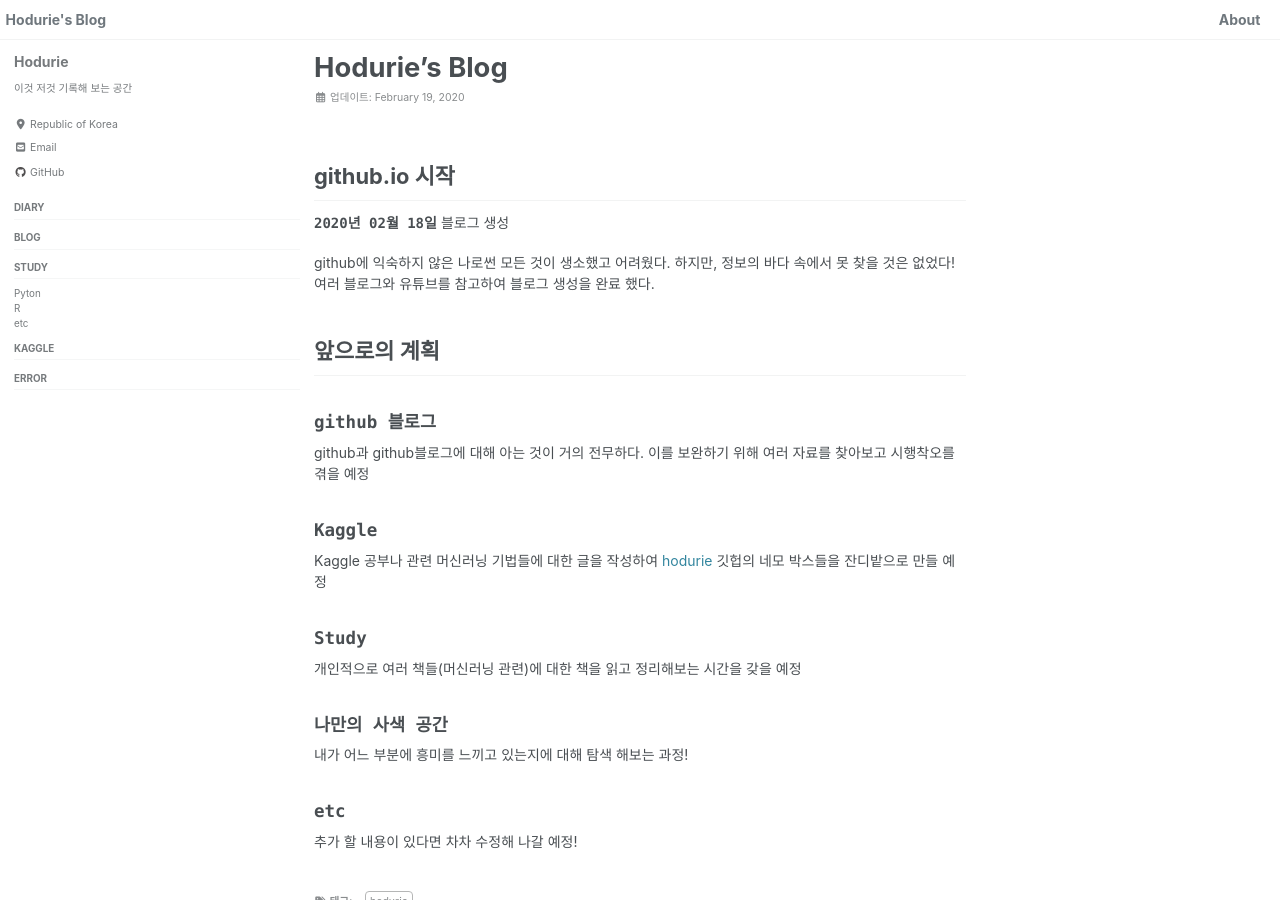
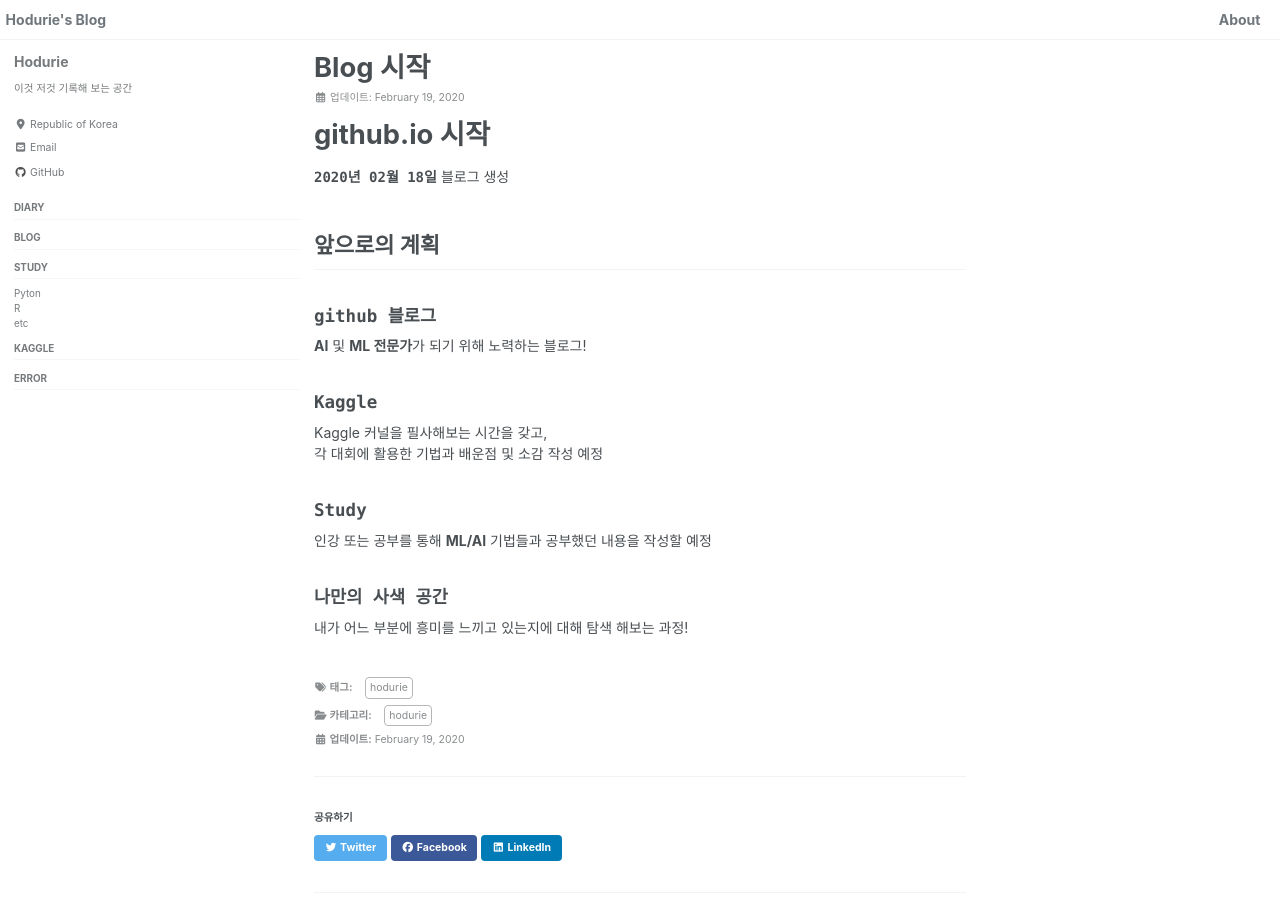
Before and after one commit to hodurie/hodurie.github.io, a Jekyll site: the page built from _posts/2020-02-19-hodurie's-first-post.md, in a window 1280 px wide and 900 px high. Built offline with Jekyll 4.4.1, drawn with Linux system fonts in a browser that asks for light colours; nearby versions of some CDN libraries; comment, search, counter and statistics services are not loaded.

Commit message:
[Diary] 블로그 시작

```diff
--- a/_posts/2020-02-19-hodurie's-first-post.md
+++ b/_posts/2020-02-19-hodurie's-first-post.md
@@ -1,5 +1,5 @@
 ---
-title: "Hodurie's Blog"
+title: "Blog 시작"
 type: post
 permalink: /diary/
 category:
@@ -8,30 +8,20 @@ tag:
     - hodurie
 siderbar_main: true
 ---
-
-## github.io 시작
+# github.io 시작
 **`2020년 02월 18일`**
 블로그 생성
 
-github에 익숙하지 않은 나로썬 모든 것이 생소했고 어려웠다.
-하지만, 정보의 바다 속에서 못 찾을 것은 없었다!
-여러 블로그와 유튜브를 참고하여 블로그 생성을 완료 했다.
-
 ## 앞으로의 계획
 ### `github 블로그`
-
-github과 github블로그에 대해 아는 것이 거의 전무하다.
-이를 보완하기 위해 여러 자료를 찾아보고 시행착오를 겪을 예정
+**AI** 및 **ML 전문가**가 되기 위해 노력하는 블로그!
 
 ### `Kaggle`
-Kaggle 공부나 관련 머신러닝 기법들에 대한 글을 작성하여
-[hodurie](http://github.com/hodurie) 깃헙의 네모 박스들을 잔디밭으로 만들 예정
+Kaggle 커널을 필사해보는 시간을 갖고,
+각 대회에 활용한 기법과 배운점 및 소감 작성 예정
 
 ### `Study`
-개인적으로 여러 책들(머신러닝 관련)에 대한 책을 읽고 정리해보는 시간을 갖을 예정
+인강 또는 공부를 통해 **ML/AI** 기법들과 공부했던 내용을 작성할 예정
 
 ### `나만의 사색 공간`
 내가 어느 부분에 흥미를 느끼고 있는지에 대해 탐색 해보는 과정!
-
-### `etc`
-추가 할 내용이 있다면 차차 수정해 나갈 예정!
```
